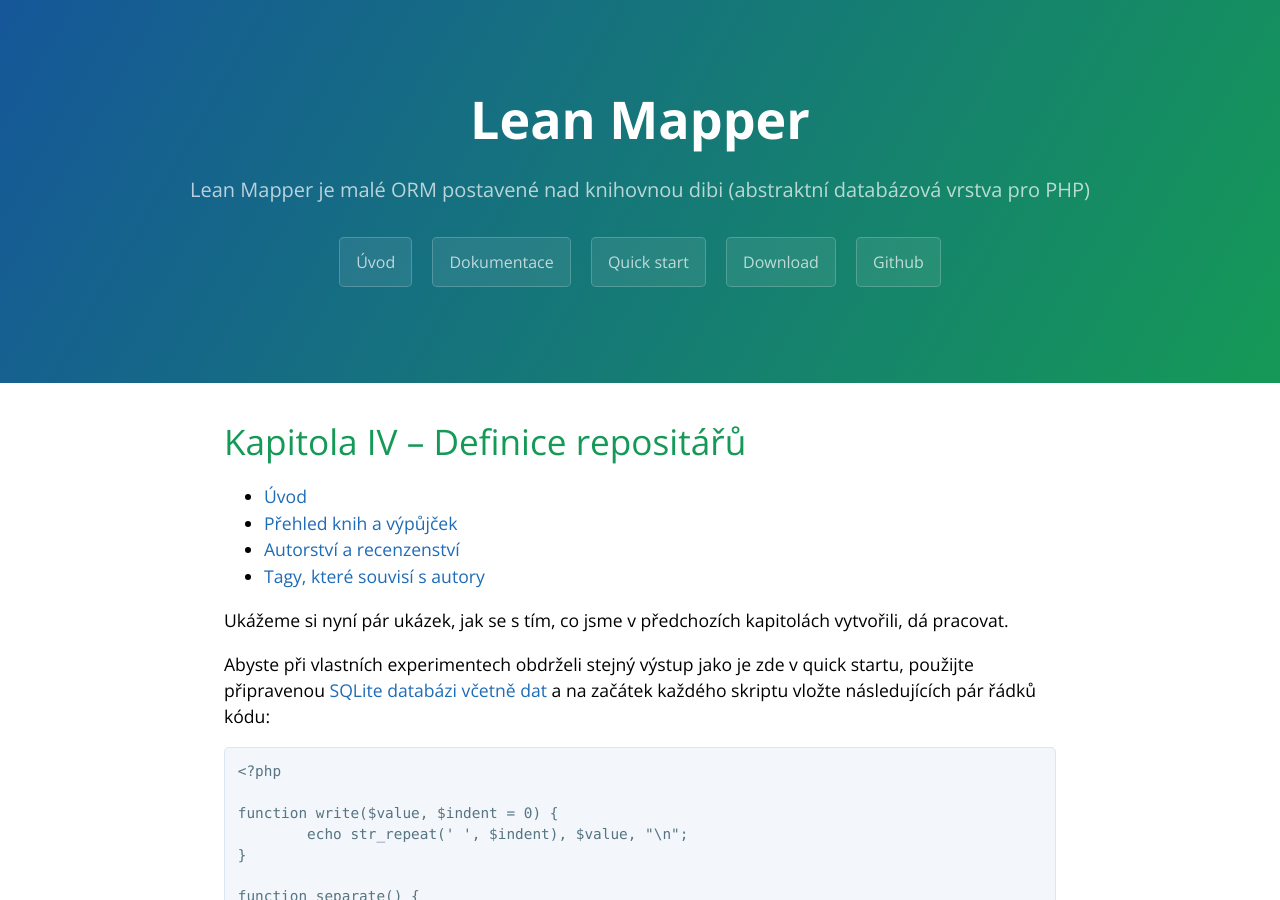
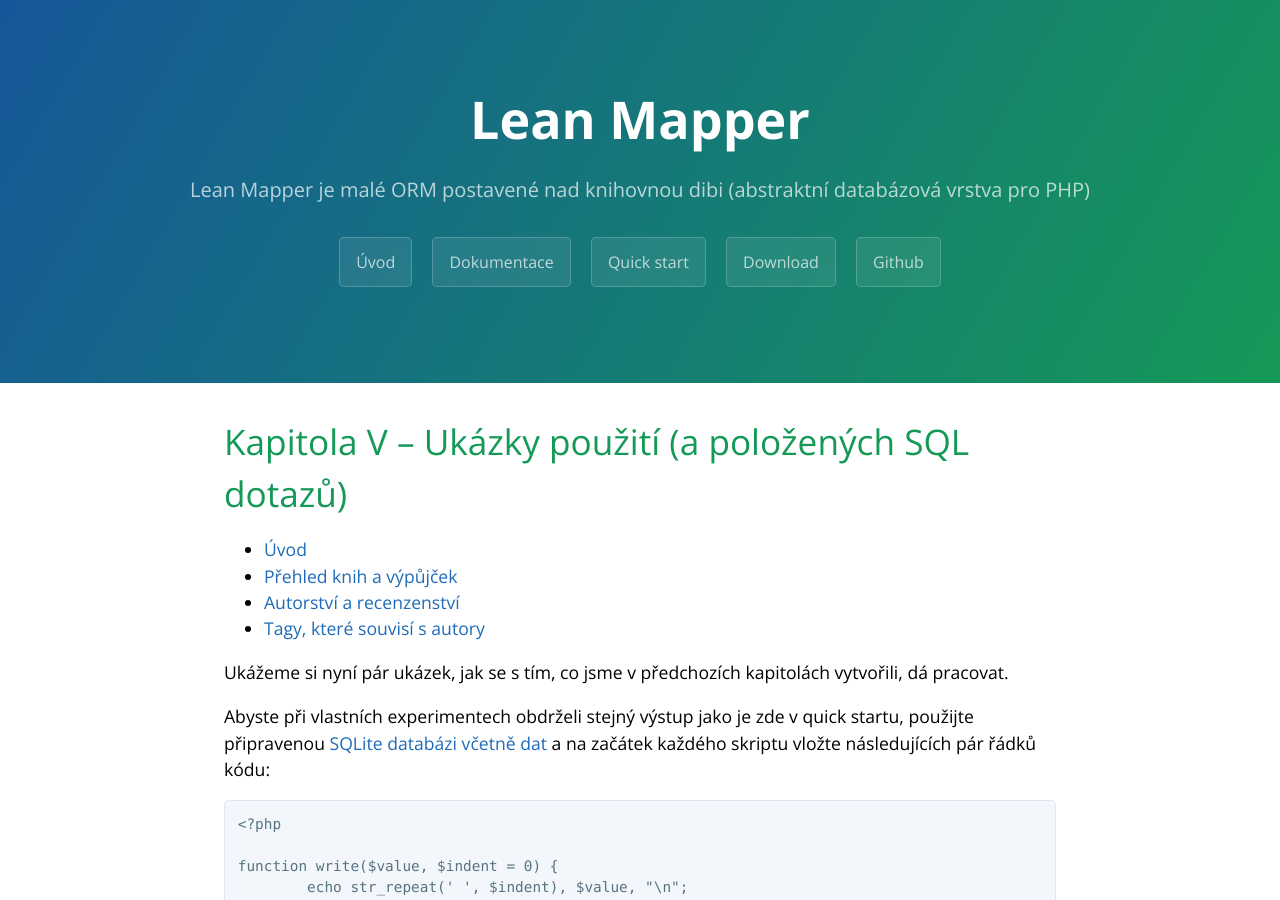
Before and after one commit to LeanMapper/LeanMapper.github.io, a Jekyll site: the page built from cs/quick-start/kapitola-5.md, in a window 1280 px wide and 900 px high. Built offline with Jekyll 4.4.1, drawn with Linux system fonts in a browser that asks for light colours.

Commit message:
Quick start: kapitola 5 - fixed title

```diff
--- a/cs/quick-start/kapitola-5.md
+++ b/cs/quick-start/kapitola-5.md
@@ -1,5 +1,5 @@
 ---
-title: Kapitola IV – Definice repositářů
+title: Kapitola V – Ukázky použití (a položených SQL dotazů)
 ---
 
 * [Úvod](#page-title)
```
